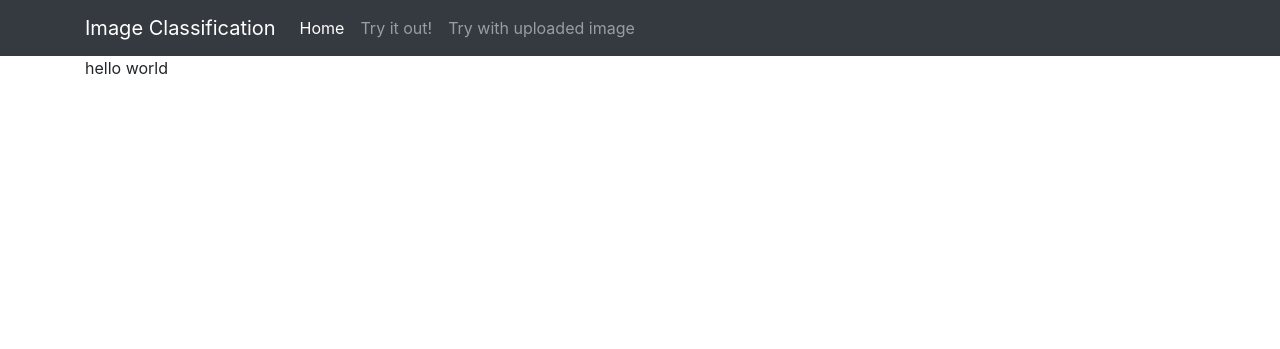
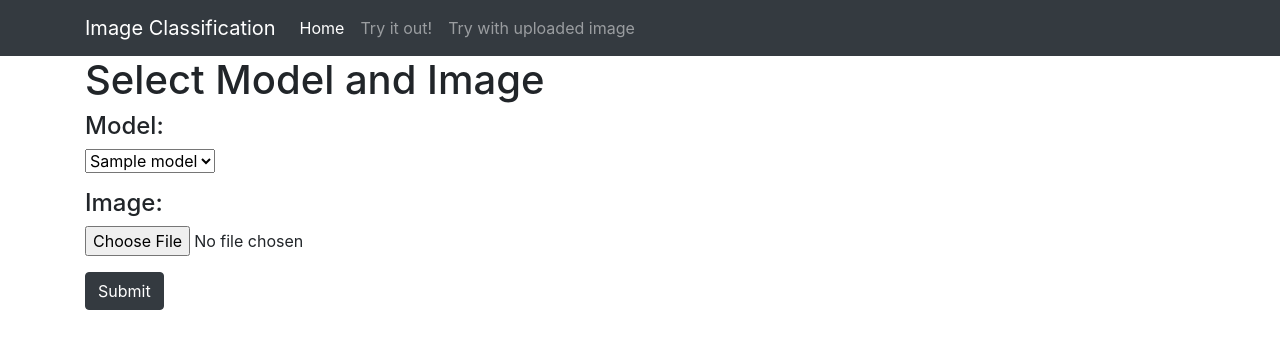
Before and after one commit to unica-isde/isde-projects-2024-A, a FastAPI app: template app/templates/classification_select_upload.html in a window 1280 px wide. Shown: the top 349 px of the page. Run offline with FastAPI, Linux system fonts and the light colour scheme; the template is opened without the code that fills it: most values are stand-ins (such as "Sample title", 1, 10 or a date in 2020); some libraries are stand-ins or nearby versions.

Commit message:
I completed the graphic part of the classification_select_upload.html page

```diff
--- a/app/templates/classification_select_upload.html
+++ b/app/templates/classification_select_upload.html
@@ -2,6 +2,24 @@
 
 {% block content %}
 
-hello world
-
+    <h1>Select Model and Image</h1>
+    <form method="post" novalidate>
+        <h4>
+            Model:
+        </h4>
+        <p>
+            <select name="model_id">
+                {% for model in models %}
+                  <option value="{{ model }}" SELECTED>{{ model }}</option>
+                {% endfor %}
+              </select>
+        </p>
+        <h4>
+            Image:
+        </h4>
+        <p>
+            <input type="file" id="file" name="file"/>
+        </p>
+        <button type="submit" class="btn btn-dark mb-2">Submit</button>
+    </form>
 {% endblock %}
```
